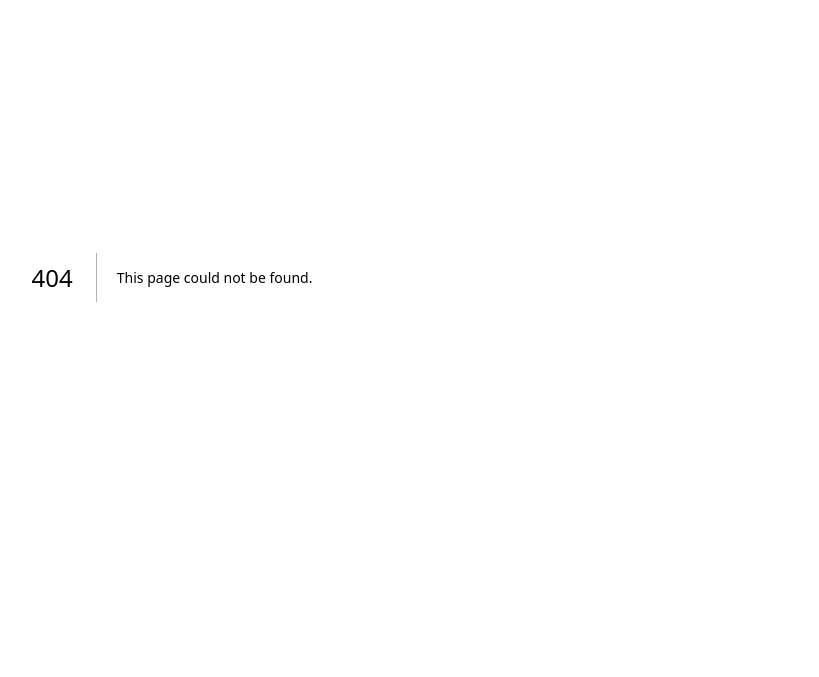
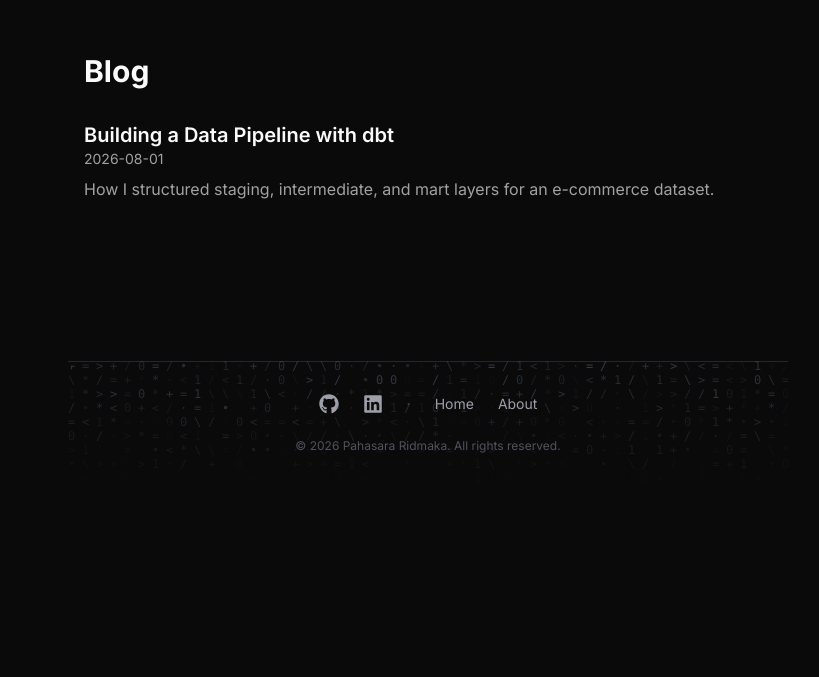
Before and after one commit to pahasara-ridmaka/portfolio-v2, a Next.js app: page /blog in a window 1280 px wide. Before the commit this address had no page. Shown: the part 123-800 px from the top of the page, without its empty margins (212-1031 px from the left). Built offline with nearby package versions, Linux system fonts and the light colour scheme.

Commit message:
feat: update layout metadata and add MDX/syntax highlighting support

```diff
--- /dev/null
+++ b/app/blog/[slug]/opengraph-image.tsx
@@ -0,0 +1,39 @@
+import { ImageResponse } from "next/og";
+import { getPostBySlug } from "@/lib/blog";
+
+export const runtime = "edge";
+export const alt = "Blog post cover image";
+export const size = { width: 1200, height: 630 };
+export const contentType = "image/png";
+
+export default async function Image({ params }: { params: { slug: string } }) {
+  const post = getPostBySlug(params.slug);
+
+  return new ImageResponse(
+    (
+      <div
+        style={{
+          height: "100%",
+          width: "100%",
+          display: "flex",
+          flexDirection: "column",
+          justifyContent: "center",
+          padding: "80px",
+          background: "linear-gradient(135deg, #0f172a 0%, #1e293b 100%)",
+          color: "white",
+        }}
+      >
+        <div style={{ fontSize: 20, opacity: 0.6, marginBottom: 24 }}>
+          yourname.dev
+        </div>
+        <div style={{ fontSize: 56, fontWeight: 700, lineHeight: 1.2 }}>
+          {post.title}
+        </div>
+        <div style={{ fontSize: 24, opacity: 0.7, marginTop: 24 }}>
+          {post.date}
+        </div>
+      </div>
+    ),
+    { ...size }
+  );
+}
--- /dev/null
+++ b/app/blog/[slug]/page.tsx
@@ -0,0 +1,68 @@
+import { notFound } from "next/navigation";
+import { MDXRemote } from "next-mdx-remote/rsc";
+import remarkGfm from "remark-gfm";
+import rehypePrettyCode from "rehype-pretty-code";
+import { getAllSlugs, getPostBySlug } from "@/lib/blog";
+import type { Metadata } from "next";
+
+export function generateStaticParams() {
+  return getAllSlugs().map((slug) => ({ slug }));
+}
+
+export async function generateMetadata({
+  params,
+}: {
+  params: Promise<{ slug: string }>;
+}): Promise<Metadata> {
+  const { slug } = await params;
+  const post = getPostBySlug(slug);
+  if (!post) return {};
+
+  return {
+    title: post.title,
+    description: post.excerpt,
+    openGraph: {
+      title: post.title,
+      description: post.excerpt,
+      type: "article",
+      publishedTime: post.date,
+      url: `/blog/${slug}`, // resolved against metadataBase, see step 7
+    },
+    twitter: {
+      card: "summary_large_image",
+      title: post.title,
+      description: post.excerpt,
+    },
+  };
+}
+
+export default async function BlogPostPage({
+  params,
+}: {
+  params: Promise<{ slug: string }>;
+}) {
+  const { slug } = await params;
+
+  let post;
+  try {
+    post = getPostBySlug(slug);
+  } catch {
+    notFound();
+  }
+
+  return (
+    <article className="mx-auto max-w-3xl px-4 py-16 prose prose-neutral dark:prose-invert">
+      <h1>{post.title}</h1>
+      <p className="text-sm text-muted-foreground">{post.date}</p>
+      <MDXRemote
+        source={post.content}
+        options={{
+          mdxOptions: {
+            remarkPlugins: [remarkGfm],
+            rehypePlugins: [[rehypePrettyCode, { theme: "github-dark" }]],
+          },
+        }}
+      />
+    </article>
+  );
+}
--- /dev/null
+++ b/app/blog/page.tsx
@@ -0,0 +1,28 @@
+import Link from "next/link";
+import { getAllPosts } from "@/lib/blog";
+
+export const metadata = {
+  title: "Blog",
+  description: "Writing on data engineering, analytics, and web dev.",
+};
+
+export default function BlogIndexPage() {
+  const posts = getAllPosts();
+
+  return (
+    <section className="mx-auto max-w-3xl px-4 py-16">
+      <h1 className="mb-8 text-3xl font-bold">Blog</h1>
+      <div className="space-y-8">
+        {posts.map((post) => (
+          <Link key={post.slug} href={`/blog/${post.slug}`} className="block group">
+            <h2 className="text-xl font-semibold group-hover:underline">
+              {post.title}
+            </h2>
+            <p className="text-sm text-muted-foreground">{post.date}</p>
+            <p className="mt-2 text-muted-foreground">{post.excerpt}</p>
+          </Link>
+        ))}
+      </div>
+    </section>
+  );
+}
--- a/app/layout.tsx
+++ b/app/layout.tsx
@@ -4,19 +4,24 @@ import "./globals.css";
 import { AnimatedTemplate } from "@/components/common/AnimatedTemplate";
 import { SoundEffects } from "@/components/common/SoundEffects";
 import Footer from "@/components/common/Footer";
+import { Metadata } from "next";
 
 const inter = Inter({ subsets: ["latin"], variable: "--font-sans" });
 
-export const metadata = {
-  title: "Portfolio",
-  description: "Personal Developer Portfolio",
-};
+
 
 export const viewport = {
   width: "device-width",
   initialScale: 1,
   maximumScale: 1,
 };
+
+
+export const metadata: Metadata = {
+  metadataBase: new URL ("https://pahasara.me"),
+  title: "Portfolio",
+  description: "Personal Portfolio"
+}
 
 export default function RootLayout({ children }: { children: React.ReactNode }) {
   return (
--- /dev/null
+++ b/content/blog/my-first-post.mdx
@@ -0,0 +1,14 @@
+---
+title: "Building a Data Pipeline with dbt"
+excerpt: "How I structured staging, intermediate, and mart layers for an e-commerce dataset."
+date: "2026-08-01"
+tags: ["dbt", "data-engineering", "analytics"]
+---
+
+Your content here in **MDX**. You can drop in JSX components too:
+
+This renders as a real React component.
+
+## A subheading
+
+Regular markdown works as expected.
--- /dev/null
+++ b/lib/blog.ts
@@ -0,0 +1,48 @@
+import fs from "fs";
+import path from "path";
+import matter from "gray-matter";
+
+const BLOG_DIR = path.join(process.cwd(), "content/blog");
+
+export interface BlogPostMeta {
+  slug: string;
+  title: string;
+  excerpt: string;
+  date: string;
+  tags: string[];
+}
+
+export interface BlogPost extends BlogPostMeta {
+  content: string;
+}
+
+export function getAllSlugs(): string[] {
+  return fs
+    .readdirSync(BLOG_DIR)
+    .filter((file) => file.endsWith(".mdx"))
+    .map((file) => file.replace(/\.mdx$/, ""));
+}
+
+export function getPostBySlug(slug: string): BlogPost {
+  const fullPath = path.join(BLOG_DIR, `${slug}.mdx`);
+  const fileContents = fs.readFileSync(fullPath, "utf8");
+  const { data, content } = matter(fileContents);
+
+  return {
+    slug,
+    title: data.title,
+    excerpt: data.excerpt,
+    date: data.date,
+    tags: data.tags ?? [],
+    content,
+  };
+}
+
+export function getAllPosts(): BlogPostMeta[] {
+  return getAllSlugs()
+    .map((slug) => {
+      const { content, ...meta } = getPostBySlug(slug);
+      return meta;
+    })
+    .sort((a, b) => (a.date < b.date ? 1 : -1));
+}
--- a/package.json
+++ b/package.json
@@ -15,20 +15,26 @@
     "class-variance-authority": "^0.7.1",
     "clsx": "^2.1.1",
     "framer-motion": "^12.42.0",
+    "gray-matter": "^4.0.3",
     "lucide-react": "^1.21.0",
     "motion": "^12.43.0",
     "next": "16.2.9",
+    "next-mdx-remote": "^6.0.0",
     "react": "19.2.4",
     "react-dom": "19.2.4",
     "react-icons": "^5.6.0",
     "react-photo-view": "^1.2.7",
+    "rehype-pretty-code": "^0.14.5",
+    "remark-gfm": "^4.0.1",
     "rough-notation": "^0.5.1",
     "shadcn": "^4.16.1",
+    "shiki": "^4.4.3",
     "tailwind-merge": "^3.6.0",
     "tw-animate-css": "^1.4.0"
   },
   "devDependencies": {
     "@tailwindcss/postcss": "^4",
+    "@tailwindcss/typography": "^0.5.20",
     "@types/node": "^20",
     "@types/react": "^19",
     "@types/react-dom": "^19",
```
Also changed, not shown: 1 other file (tests, documents, lock files or other folders).
